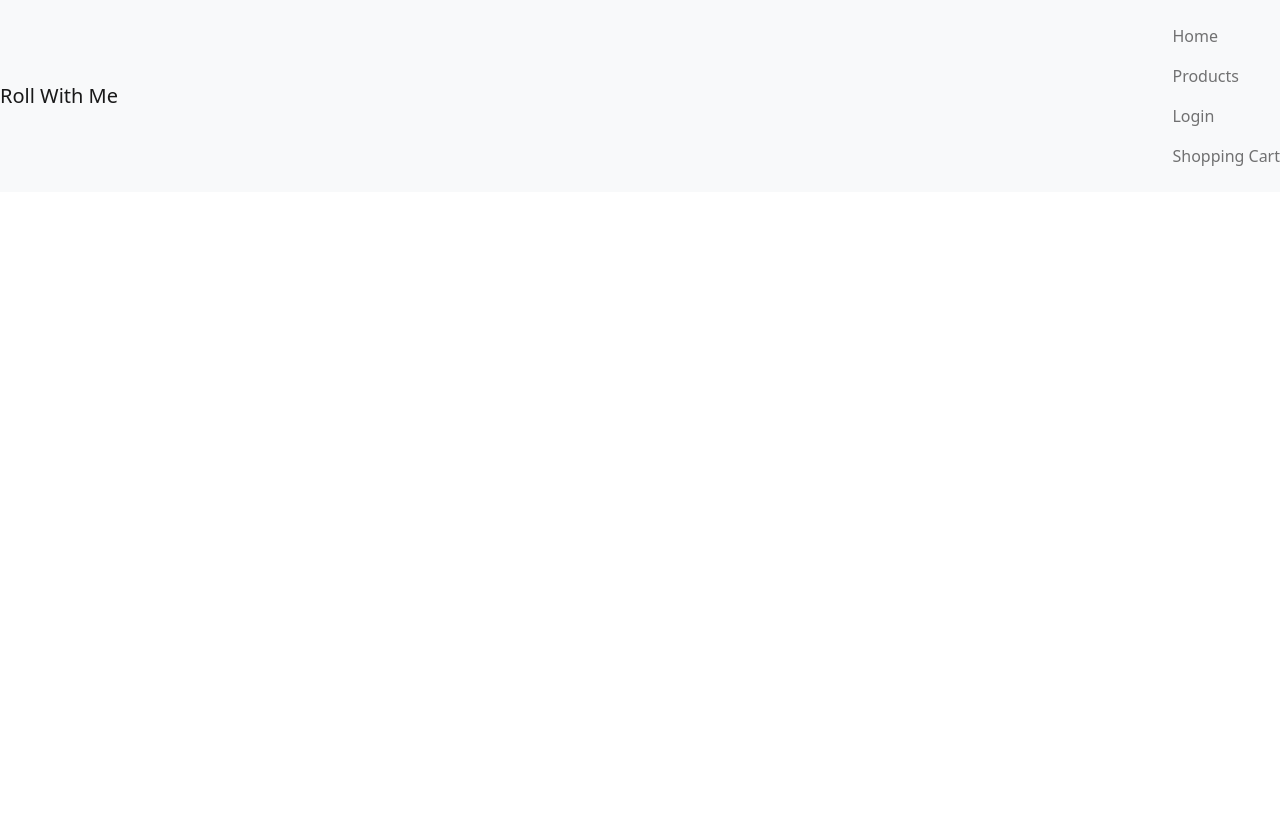
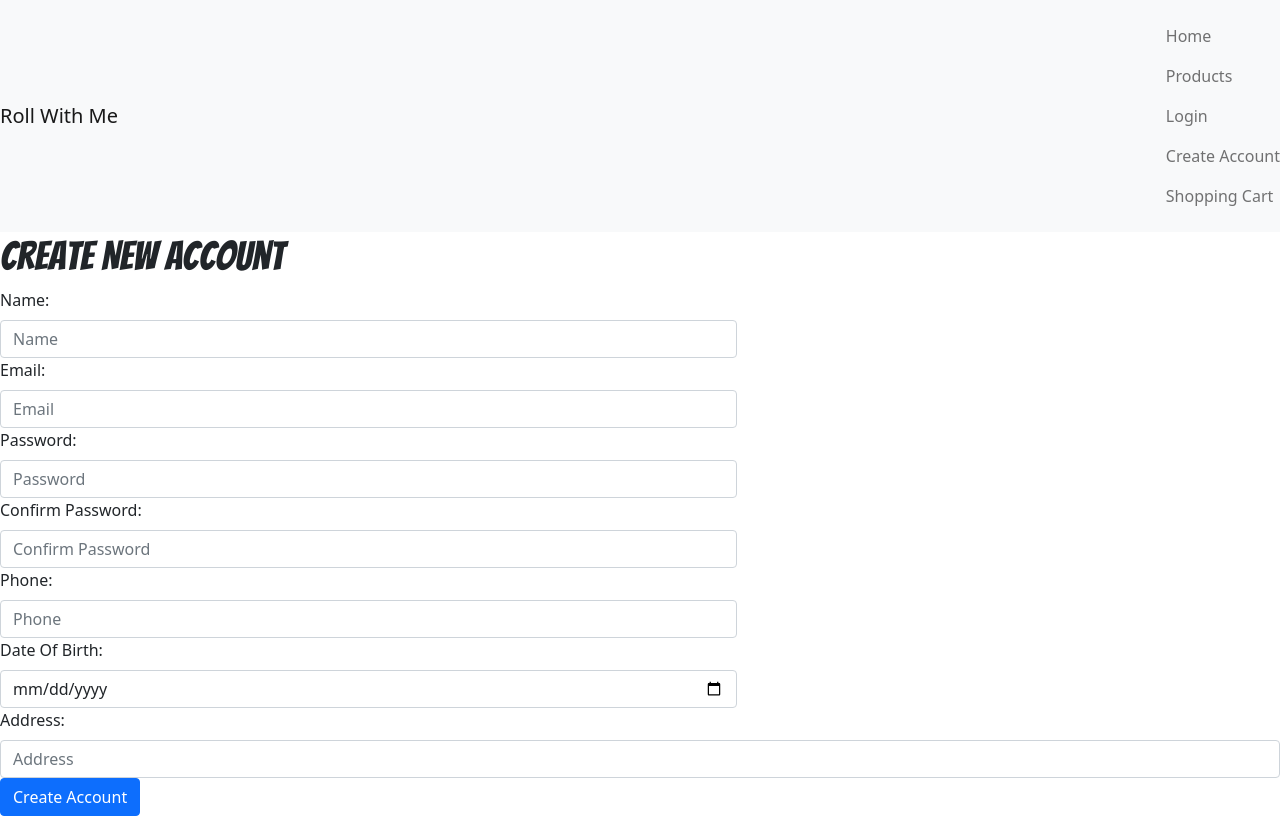
Before and after one commit to mjpong/project3-bakery-fe, a React (Create React App) app: page /register in a window 1280 px wide. Built offline with nearby package versions, Linux system fonts and the light colour scheme.

Commit message:
createaccount page added

```diff
--- a/src/App.js
+++ b/src/App.js
@@ -9,6 +9,7 @@ import IndividualProduct from "./components/IndividualProduct";
 import ShoppingCart from "./components/ShoppingCart";
 import Login from "./components/Login";
 import LoginContext from "./components/LoginContext";
+import CreateAccount from './components/CreateAccount';
 import axios from "axios";
 
 import config from "./config"
@@ -31,6 +32,9 @@ function App() {
                             <Link className="nav-link" to="/login">Login</Link>
                         </li>
                         <li className="nav-item">
+                            <Link className="nav-link" to="/register">Create Account</Link>
+                        </li>
+                        <li className="nav-item">
                             <Link className="nav-link" to="/shoppingcart">Shopping Cart</Link>
                         </li>
                     </ul>
@@ -51,6 +55,9 @@ function App() {
                 <Route exact path ='/login'>
                     <Login />
                 </Route>
+                <Route exact path ='/register'>
+                    <CreateAccount />
+                </Route>
                 <Route exact path="/shoppingcart">
                     <ShoppingCart />
                 </Route>
--- /dev/null
+++ b/src/components/CreateAccount.js
@@ -0,0 +1,107 @@
+import React, { useContext, useState } from "react"
+import axios from "axios"
+import { useHistory, Link } from "react-router-dom"
+import config from "../config"
+const BASE_URL = config.BASE_URL
+
+export default function CreateAccount() {
+
+    const history = useHistory()
+    const [formState, setFormState] = useState({
+        'name': '',
+        'email': '',
+        'address': "",
+        'password': '',
+        'confirmPassword': '',
+        'dob': '',
+        'phone':''
+
+    })
+    const [registerState, setRegisterState] = useState(false)
+
+    const updateFormField = (e) => {
+        setFormState(
+            {
+                ...formState, [e.target.name]: e.target.value
+            }
+        )
+    }
+
+    const createAccount = async () => {
+        const response = await axios.post(BASE_URL + '/api/users/register', formState)
+        if (response.data !== "Unable to create user") {
+            history.push("/login?email=" + formState.email)
+        } else {
+            setRegisterState(false)
+        }
+
+    }
+
+    return (
+        <React.Fragment>
+            <h1> Create New Account</h1>
+            <div className="row">
+                <div className="create-account-form col-7">
+                    <div className="form-label">Name: </div>
+                    <input className="form-control"
+                        name="name" type="text"
+                        placeholder="Name"
+                        value={formState.fullname}
+                        onChange={updateFormField} />
+                </div>
+                <div className="create-account-form col-7">
+                    <div className="form-label">Email: </div>
+                    <input className="form-control"
+                        name="email" type="text"
+                        placeholder="Email"
+                        value={formState.email}
+                        onChange={updateFormField} />
+                </div>
+                <div className="create-account-form col-7">
+                    <div className="form-label">Password: </div>
+                    <input className="form-control"
+                        name="password" type="password"
+                        placeholder="Password"
+                        value={formState.password}
+                        onChange={updateFormField} />
+                </div>
+                <div className="create-account-form col-7">
+                    <div className="form-label">Confirm Password: </div>
+                    <input className="form-control"
+                        name="confirmPassword" type="password"
+                        placeholder="Confirm Password"
+                        value={formState.confirmPassword}
+                        onChange={updateFormField} />
+                </div>
+                <div className="create-account-form col-7">
+                    <div className="form-label">Phone: </div>
+                    <input className="form-control"
+                        name="phone" type="number"
+                        placeholder="Phone"
+                        value={formState.phone}
+                        onChange={updateFormField} />
+                </div>
+                <div className="create-account-form col-7">
+                    <div className="form-label">Date Of Birth: </div>
+                    <input className="form-control"
+                        name="dob" type="date"
+                        placeholder="Date of Birth"
+                        value={formState.dob}
+                        onChange={updateFormField} />
+                </div>
+                <div className="create-account-form col-12">
+                    <div className="form-label">Address: </div>
+                    <input className="form-control"
+                        name="address" type="text"
+                        placeholder="Address"
+                        value={formState.address}
+                        onChange={updateFormField} />
+                </div>
+
+
+
+            </div>
+            <button className="btn btn-primary" onClick={createAccount}>Create Account</button>
+        </React.Fragment>
+    )
+}
--- a/src/components/Login.js
+++ b/src/components/Login.js
@@ -1,15 +1,22 @@
-import React, { useContext, useState } from "react"
+import React, { useContext, useEffect, useState } from "react"
 import axios from "axios"
-import { useHistory, Link } from "react-router-dom"
+import { useHistory, Link, useLocation } from "react-router-dom"
 import LoginContext from "./LoginContext"
 import config from "../config"
 const BASE_URL = config.BASE_URL
 
 export default function Login() {
+    let query = new URLSearchParams(useLocation().search);
     const history = useHistory();
     const [email, setEmail] = useState("")
     const [password, setPassword] = useState("")
     let context = useContext(LoginContext)
+
+    useEffect(() => {
+        if(query.get("email")){
+            setEmail(query.get("email"));
+        }
+    }, [])
 
     async function login(){
         const response = await axios.post(BASE_URL + "/api/users/login/", {
```
